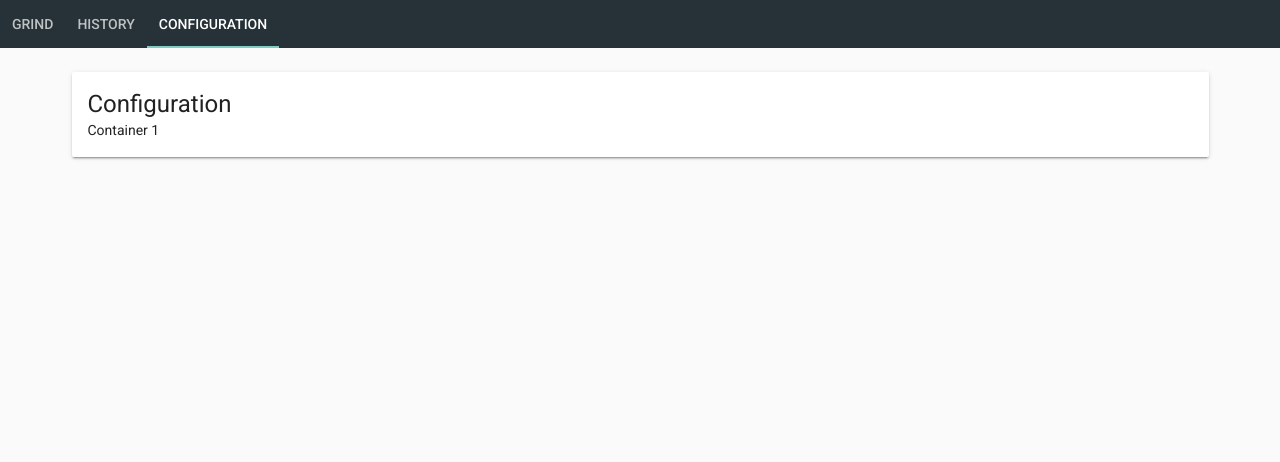
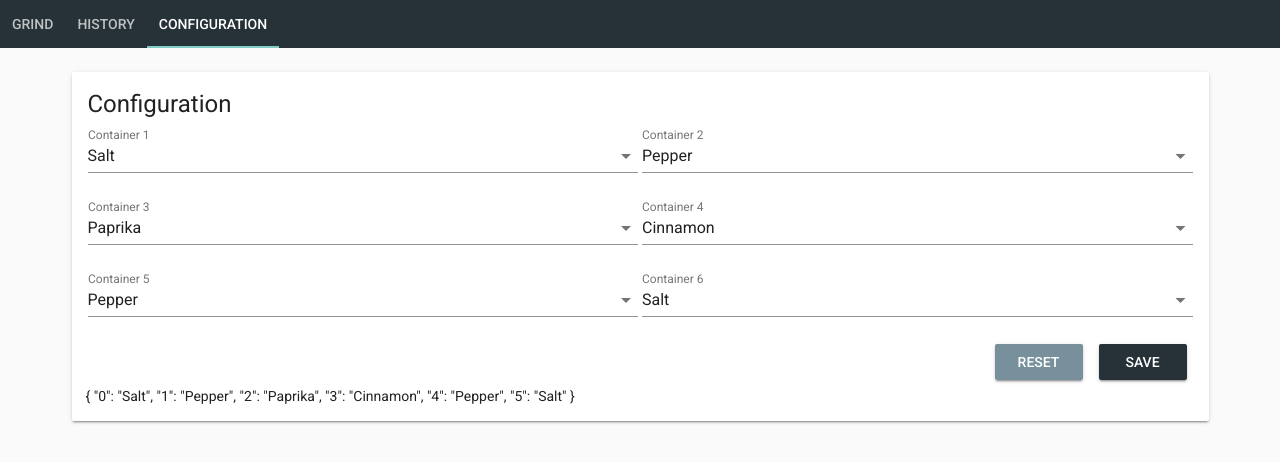
Before and after one commit to SpiceGrinder/vue, a Vue app: page / in a window 1280 px wide. Both pictures are taken after a click on the link "CONFIGURATION". Shown: the top 462 px of the page. Built offline with nearby package versions, Linux system fonts and the light colour scheme.

Commit message:
config and history page mostly finished

```diff
--- a/src/App.vue
+++ b/src/App.vue
@@ -4,7 +4,11 @@
       <v-tab v-for="(tab, index) in tabs" :key="index" ripple>{{ tab }} </v-tab>
       <v-tab-item :key="0">
         <div>
-          <spice></spice>
+          <spice
+            @reset="reset"
+            @toggleSpice="toggleSpice"
+            :spices="spices"
+          ></spice>
         </div>
       </v-tab-item>
 
@@ -13,7 +17,10 @@
       </v-tab-item>
 
       <v-tab-item :key="2">
-        <configuration @testFunc="testFunc"></configuration>
+        <configuration
+          :spices="spices"
+          @changeSpice="changeSpice"
+        ></configuration>
       </v-tab-item>
     </v-tabs>
   </v-app>
@@ -51,11 +58,79 @@ export default {
           ],
         },
       ],
+      spices: [
+        {
+          id: 0,
+          name: 'Salt',
+          value: 0,
+          selected: false,
+        },
+        {
+          id: 1,
+          name: 'Pepper',
+          value: 0,
+          selected: false,
+        },
+        {
+          id: 2,
+          name: 'Paprika',
+          value: 0,
+          selected: false,
+        },
+        {
+          id: 3,
+          name: 'Cinnamon',
+          value: 0,
+          selected: false,
+        },
+        {
+          id: 4,
+          name: 'Pepper',
+          value: 0,
+          selected: false,
+        },
+        {
+          id: 5,
+          name: 'Salt',
+          value: 0,
+          selected: false,
+        },
+      ],
     }
   },
   methods: {
-    testFunc(dude) {
-      console.log(this.history, dude)
+    changeSpice(id, value) {
+      this.spices = this.spices.map(spice => {
+        if (spice.id == id) {
+          return {
+            ...spice,
+            name: value,
+          }
+        }
+        return spice
+      })
+    },
+    reset() {
+      this.totalAmount = 0
+      this.spices = this.spices.map(spice => {
+        return {
+          ...spice,
+          value: 0,
+          selected: false,
+        }
+      })
+    },
+    toggleSpice(id) {
+      this.spices = this.spices.map(spice => {
+        if (spice.id === id) {
+          return {
+            ...spice,
+            selected: !spice.selected,
+          }
+        }
+
+        return spice
+      })
     },
   },
 }
--- a/src/components/Configuration.vue
+++ b/src/components/Configuration.vue
@@ -1,14 +1,30 @@
 <template>
-  <v-container>
+  <v-container grid-list-sm>
     <v-card>
       <v-card-text>
-        <v-layout row wrap>
+        <v-layout row wrap v-if="finished">
           <v-flex xs12>
             <span class="headline">Configuration</span>
           </v-flex>
-          <v-flex xs12 @click="onClick">
-            Container 1
+          <v-flex xs6 v-for="(spice, index) in spices">
+            <v-select
+              v-model="spiceNames[index]"
+              :label="'Container ' + (index + 1)"
+              :items="items"
+            >
+            </v-select>
           </v-flex>
+          <v-flex xs12>
+            <v-layout justify-end>
+              <v-btn color="secondary">
+                Reset
+              </v-btn>
+              <v-btn color="primary">
+                Save
+              </v-btn>
+            </v-layout>
+          </v-flex>
+          {{ spiceNames }}
         </v-layout>
       </v-card-text>
     </v-card>
@@ -18,9 +34,25 @@
 <script>
 export default {
   name: 'configuration',
+  props: ['spices'],
+  data: function() {
+    return {
+      finished: false,
+      spiceNames: {},
+      items: ['Salt', 'Pepper', 'Paprika', 'Cinnamon', 'Coffee'],
+    }
+  },
+  created() {
+    this.updateSpiceNames()
+    this.finished = true
+  },
   methods: {
-    onClick() {
-      this.$emit('testFunc', 'dude')
+    updateSpiceNames() {
+      let obj = {}
+      this.spices.forEach((spice, index) => {
+        obj[index] = spice.name || ''
+      })
+      this.spiceNames = obj
     },
   },
 }
--- a/src/components/Spice.vue
+++ b/src/components/Spice.vue
@@ -21,9 +21,11 @@
             </v-card>
           </v-flex>
         </v-layout>
+        <v-layout justify-end>
           <v-btn color="primary" @click="e1 = 1" v-if="e1 == 0">
             Next
           </v-btn>
+        </v-layout>
 
         <v-layout row wrap v-if="e1 == 1">
           <v-flex xs12>
@@ -95,10 +97,12 @@
           </v-layout>
         </div>
 
+        <v-layout justify-end>
+          <v-btn color="secondary" @click="e1 = 0" v-if="e1 == 1">Cancel</v-btn>
           <v-btn color="primary" @click="grindSpice" v-if="e1 == 1">
             Grind
           </v-btn>
-        <v-btn flat @click="e1 = 0" v-if="e1 == 1">Cancel</v-btn>
+        </v-layout>
       </v-card-text>
     </v-card>
     <v-snackbar v-model="snackbar" :timeout="timeout" bottom>
@@ -113,6 +117,7 @@
 <script>
 export default {
   name: 'spice',
+  props: ['spices'],
   data() {
     return {
       grindByPartsFeature: false,
@@ -123,68 +128,14 @@ export default {
       items: ['Grams', 'Ounces'],
       parts: false,
       e1: 0,
-      spices: [
-        {
-          id: 0,
-          name: 'Salt',
-          value: 0,
-          selected: false,
-        },
-        {
-          id: 1,
-          name: 'Pepper',
-          value: 0,
-          selected: false,
-        },
-        {
-          id: 2,
-          name: 'Paprika',
-          value: 0,
-          selected: false,
-        },
-        {
-          id: 3,
-          name: 'Cinnamon',
-          value: 0,
-          selected: false,
-        },
-        {
-          id: 4,
-          name: 'Peppers',
-          value: 0,
-          selected: false,
-        },
-        {
-          id: 5,
-          name: 'Salt',
-          value: 0,
-          selected: false,
-        },
-      ],
     }
   },
   methods: {
     reset() {
-      this.totalAmount = 0
-      this.spices = this.spices.map(spice => {
-        return {
-          ...spice,
-          value: 0,
-          selected: false,
-        }
-      })
+      this.$emit('reset')
     },
     toggleSpice(id) {
-      this.spices = this.spices.map(spice => {
-        if (spice.id === id) {
-          return {
-            ...spice,
-            selected: !spice.selected,
-          }
-        }
-
-        return spice
-      })
+      this.$emit('toggleSpice', id)
     },
     async grindSpice() {
       const param = this.spices
```
Lines whose indentation alone changed are shown as unchanged.
